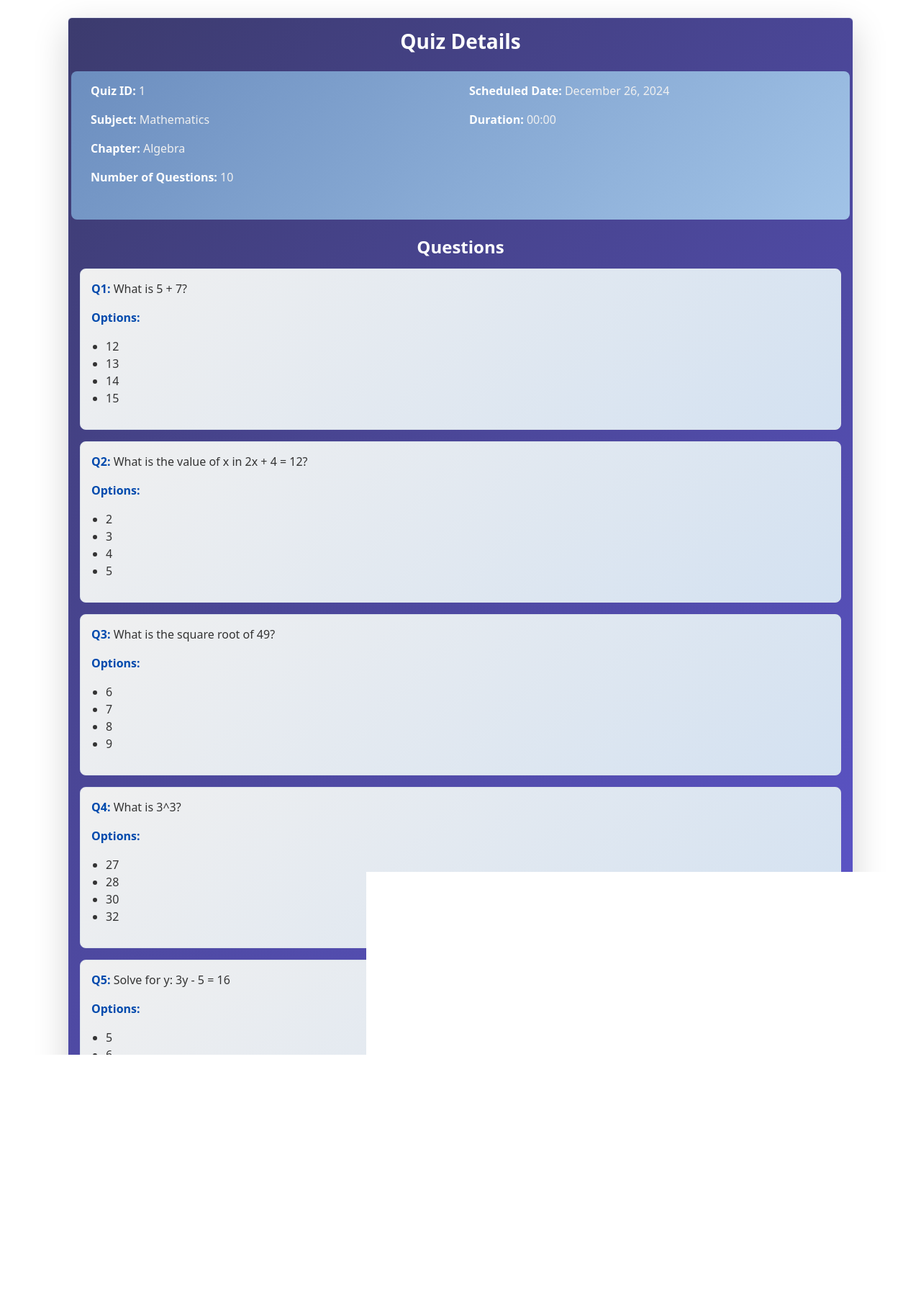
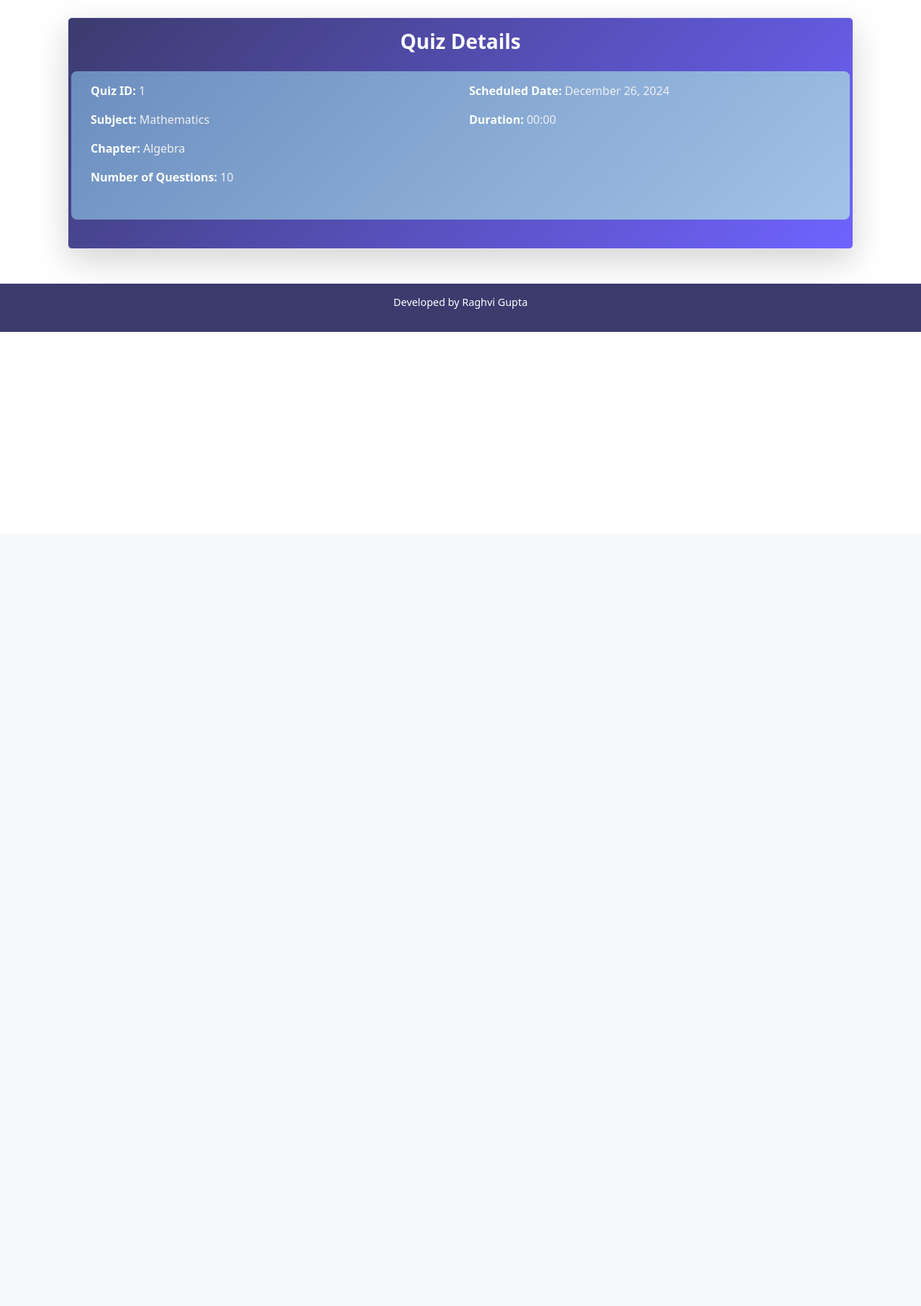
Before and after one commit to raghzzzspace/quiz_master_23f3001927, a Flask app: page /user/quiz_view/1 in a window 1280 px wide. Shown: the part 60-1874 px from the top of the page at 72% size. After the commit the page ends 521 px from the top, so only its background shows below. Run offline with Flask 3, Linux system fonts and the light colour scheme; some libraries are stand-ins or nearby versions.

Commit message:
final changes

```diff
--- a/app.py
+++ b/app.py
@@ -27,6 +27,21 @@
 
 # Seed function to add default quizzes and questions
 def seed_database():
+    admin_email = 'quizadmin@gmail.com'
+    admin_password = '2222'
+
+    # Create admin if it doesn't exist
+    if not Admin.query.filter_by(email=admin_email).first():
+        hashed_password = generate_password_hash(admin_password)
+        new_admin = Admin(
+            email=admin_email,
+            password=hashed_password
+        )
+        db.session.add(new_admin)
+        db.session.commit()
+        print("Admin user created.")
+    else:
+        print("Admin user already exists.")
     # Check if there are already quizzes to avoid duplicate insertion
     if Quiz.query.count() == 0:
         # Get or create subjects first (assuming these already exist)
@@ -780,15 +795,11 @@
     subject = Subject.query.filter_by(subj_id=quiz.subj_id).first()
     chapter = Chapter.query.filter_by(ch_id=quiz.ch_id).first()
 
-    # Fetch all related questions for the quiz
-    questions = Questions.query.filter_by(quiz_id=quiz_id).all()
+    # Calculate the number of questions
+    num_questions = Questions.query.filter_by(quiz_id=quiz_id).count()
 
-    # Calculate the number of questions
-    num_questions = len(questions)
-
-    # Pass all the relevant details to the template
-    return render_template('user/quiz_view.html', quiz=quiz, subject=subject, chapter=chapter, num_questions=num_questions, questions=questions)
-
+    # Pass only the relevant details to the template
+    return render_template('user/quiz_view.html', quiz=quiz, subject=subject, chapter=chapter, num_questions=num_questions)
 
 
 @app.route('/user/scores')
--- a/templates/user/quiz_view.html
+++ b/templates/user/quiz_view.html
@@ -22,23 +22,6 @@
                     <p><strong style="color: #ffffff;">Duration:</strong> <span style="color: #f0f0f0;">{{ quiz.time_duration }}</span></p>
                 </div>
             </div>
-
-            <!-- Questions List -->
-            <h4 class="text-center mt-4 mb-3" style="color: #ffffff; font-weight: 600;">Questions</h4>
-            <div class="list-group">
-                {% for question in questions %}
-                <div class="list-group-item mb-3" style="background: linear-gradient(135deg, #f0f0f0, #d3e1f1); border: 1px solid #dbe2eb; border-radius: 8px; padding: 15px;">
-                    <p><strong style="color: #004aad;">Q{{ loop.index }}:</strong> <span style="color: #333;">{{ question.q_title }}</span></p>
-                    <p><strong style="color: #004aad;">Options:</strong></p>
-                    <ul style="padding-left: 20px;">
-                        <li style="color: #333;">{{ question.option1 }}</li>
-                        <li style="color: #333;">{{ question.option2 }}</li>
-                        <li style="color: #333;">{{ question.option3 }}</li>
-                        <li style="color: #333;">{{ question.option4 }}</li>
-                    </ul>
-                </div>
-                {% endfor %}
-            </div>
         </div>
     </div>
 </div>
```
